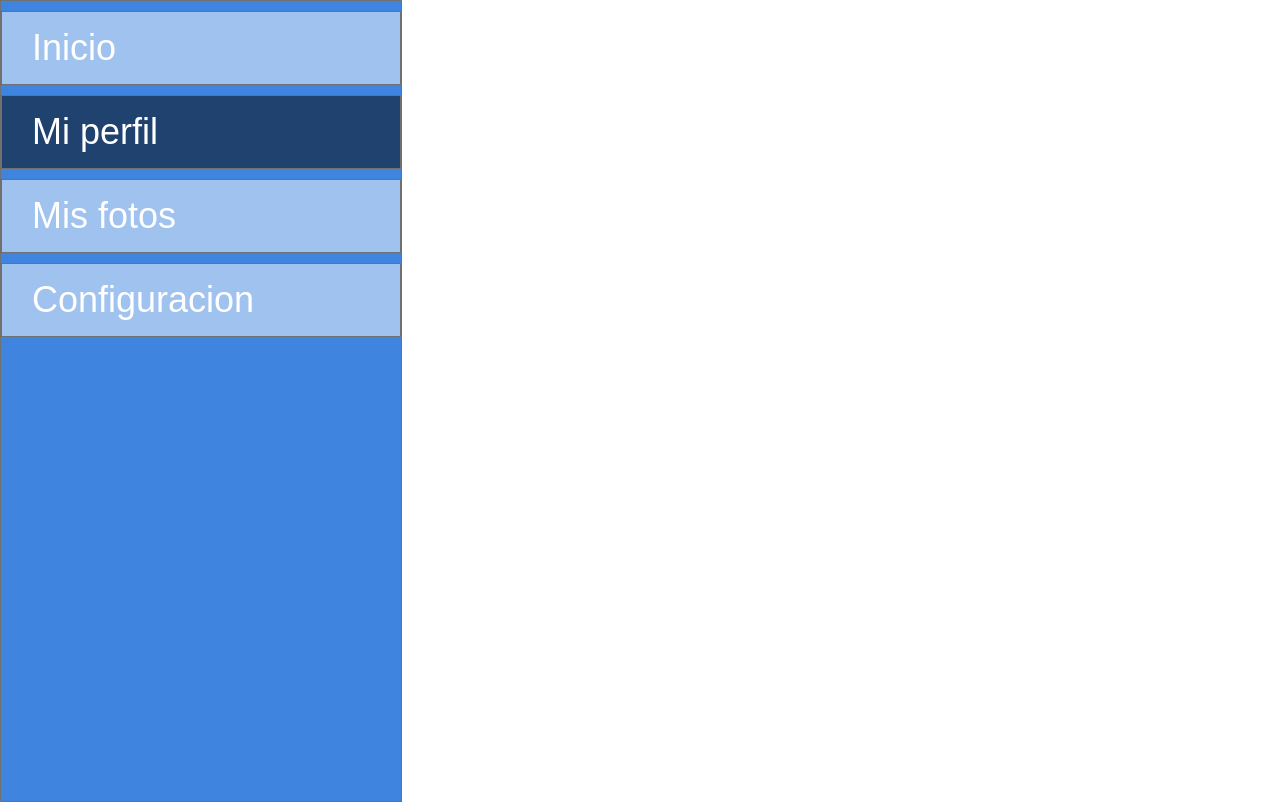
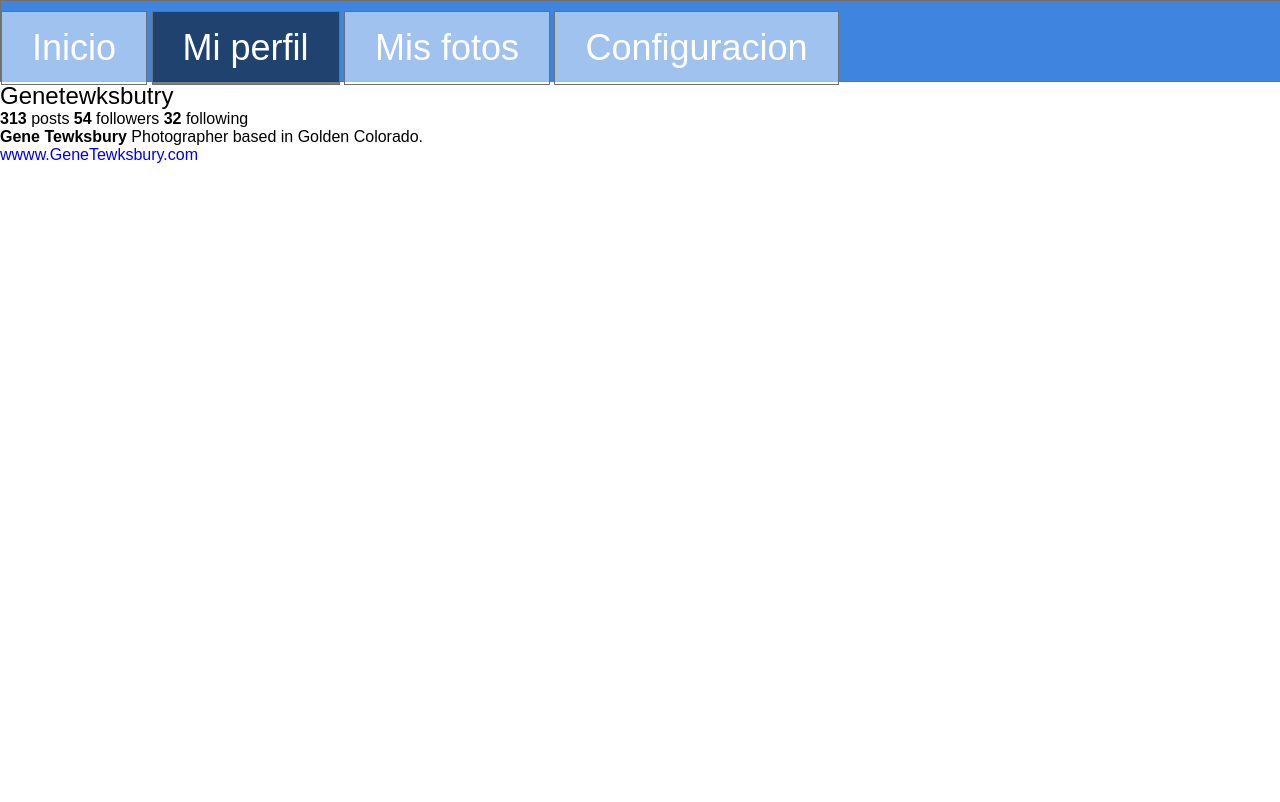
Before and after one commit to ronyfrias05/dise-oweb2019_rony, a plain HTML site: page introduccion_css/04_modelo_de_cajas(box model)/pages/mi_perfil.html in a window 1280 px wide. Drawn offline with Linux system fonts and the light colour scheme.

Commit message:
siempre guardar wey

```diff
--- a/introduccion_css/04_modelo_de_cajas(box model)/boxmodel.css
+++ b/introduccion_css/04_modelo_de_cajas(box model)/boxmodel.css
@@ -16,8 +16,8 @@ body {
 /* Estilo para el nav */
 nav {
     background: #3F85Df;
-    width: 400px;
-    height: 100vh;
+    width: 100vw;
+    height: 80px;
     border: solid 1px #707070;
 }
 
@@ -38,6 +38,7 @@ nav ul li {
     padding-right: 30px;
 
     border: solid 1px #707070;
+    display: inline-block;
 }
 nav h1 {
     padding-top: 30px;
@@ -52,10 +53,30 @@ nav h1 {
 nav li.active {
     background: rgba(0, 0, 0, 0.5)
 }
+
 nav h1 {
     display: none;
 }
 
+aside {
+    width: 800px;
+    height: 500px;
+}
+
+div {
+    display: inline;
+}
+
 img {
     width: 300px;
+    margin: 10px;
+    padding: 10px;
 }
+
+.font {
+    font-weight: normal;
+}
+
+span {
+    padding-left: 0px;
+}
--- a/introduccion_css/04_modelo_de_cajas(box model)/mi_perfil.html
+++ b/introduccion_css/04_modelo_de_cajas(box model)/pages/mi_perfil.html
@@ -6,7 +6,7 @@
     <meta http-equiv="X-UA-Compatible" content="ie=edge">
     <title>Mi perfil</title>
 
-    <link rel="stylesheet" href="boxmodel.css">
+    <link rel="stylesheet" href="../boxmodel.css">
 
 </head>
 
@@ -14,12 +14,27 @@
 <nav>
     <h1>Mi perfil</h1>
     <ul>
-        <li><a href="index.html">Inicio</a></li>
+        <li><a href="../index.html">Inicio</a></li>
         <li class="active"><a href="mi_perfil.html">Mi perfil</a></li>
         <li><a href="mis_fotos.html">Mis fotos</a></li>
         <li><a href="configuaracion.html">Configuracion</a></li>
     </ul>
 </nav>
+
+    <aside>
+    <h1 class="font">Genetewksbutry</h1>
+
+    <p>
+    <span><b>313</b> posts</span>
+    <span><b>54</b> followers</span>
+    <span><b>32</b> following</span>
+    </p>
+
+    <p><b>Gene Tewksbury</b> Photographer based in Golden Colorado.</p>
+    <a href="#">wwww.GeneTewksbury.com</a>
+
+    </aside>
+
 </body>
 
 </html>
```
Also changed, not shown: introduccion_css/04_modelo_de_cajas(box model)/index.html (+3 -3 lines), introduccion_css/04_modelo_de_cajas(box model)/pages/configuaracion.html (renamed from introduccion_css/04_modelo_de_cajas(box model)/configuaracion.html, +2 -2 lines), introduccion_css/04_modelo_de_cajas(box model)/pages/mis_fotos.html (renamed from introduccion_css/04_modelo_de_cajas(box model)/mis_fotos.html, +6 -6 lines).
